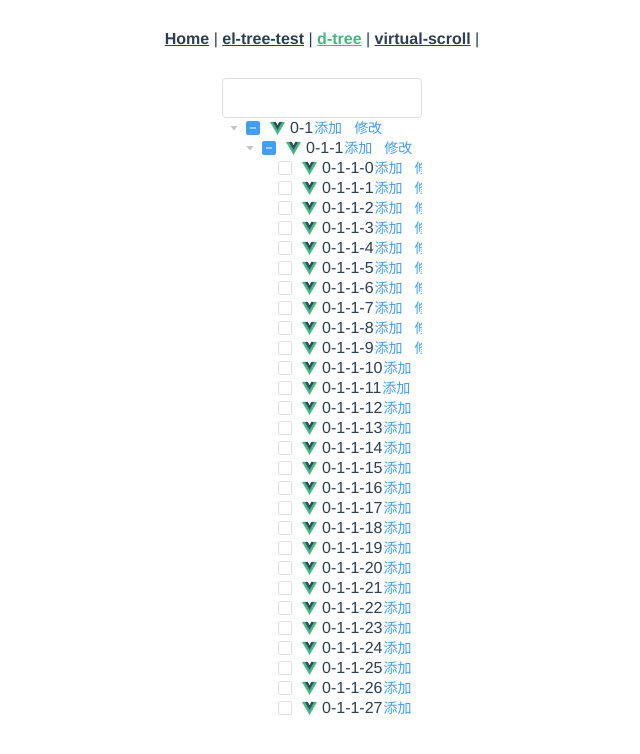
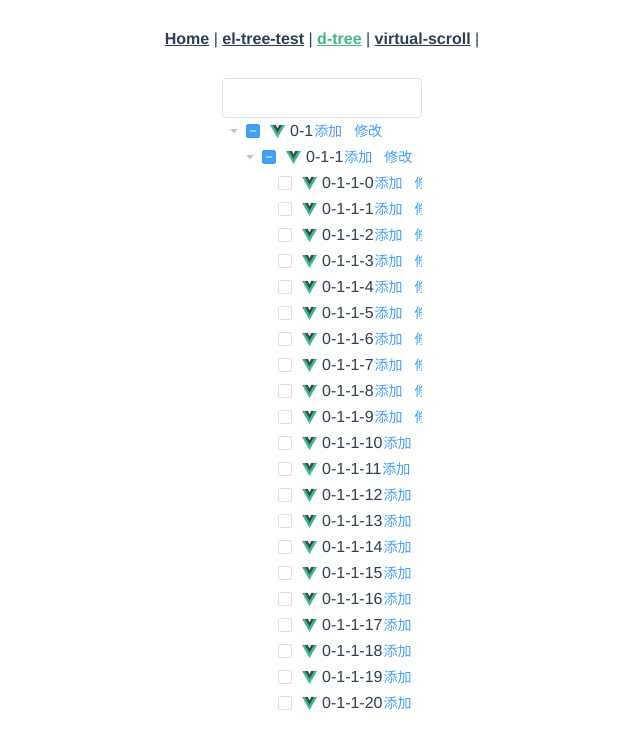
Before and after one commit to LP1996/vue-components, a Vue app: page /#/d-tree in a window 1280 px wide. Shown: the top 754 px of the page, without its empty margins (318-958 px from the left). Built offline with nearby package versions, Linux system fonts and the light colour scheme.

Commit message:
refactor: 重写虚拟滚动实现方式

```diff
--- a/src/views/tree/DTree/Index.vue
+++ b/src/views/tree/DTree/Index.vue
@@ -6,7 +6,6 @@
       ref="tree"
       :data="treeData"
       :height="600"
-      :node-height="20"
       :props="props"
       :load="handleLazyLoad"
       :filter-node-method="filterMethod"
--- a/src/views/tree/DTree/Tree.vue
+++ b/src/views/tree/DTree/Tree.vue
@@ -1,13 +1,6 @@
 <template>
   <div ref="wrapper" class="d-tree" :style="treeWrapperStyle" @scroll="onScroll">
-    <div ref="phantom" class="d-tree-phantom"></div>
-
-    <template v-if="!filteredNodes.length">
-      <slot name="empty">
-        <div class="d-tree-empty" :style="{ lineHeight: `${treeWrapperHeight}px` }">{{ emptyText || '暂无数据' }}</div>
-      </slot>
-    </template>
-
+    <div ref="phantom" class="d-tree-phantom">
       <!-- 没有节点时高度为0，所以不需要 v-else -->
       <div ref="nodesWrapper" class="d-tree-nodes">
         <div
@@ -62,10 +55,18 @@
         </div>
       </div>
     </div>
+
+    <template v-if="!filteredNodes.length">
+      <slot name="empty">
+        <div class="d-tree-empty" :style="{ lineHeight: `${treeWrapperHeight}px` }">{{ emptyText || '暂无数据' }}</div>
+      </slot>
+    </template>
+  </div>
 </template>
 
 <script>
-function throttle(fn, interval = 30, context) {
+// eslint-disable-next-line
+function throttle(fn, interval = 16, context) {
   let timer = null;
   let lastTime = 0;
   return function(...args) {
@@ -188,9 +189,9 @@ export default {
       treeWrapperHeight: 0,
       startIndex: 0,
       endIndex: 0,
-      visibleCount: 0,
       selectedNode: null,
-      isFiltering: false
+      isFiltering: false,
+      paddingNumber: 1
     }
   },
   computed: {
@@ -230,8 +231,6 @@ export default {
     this.filterFlattenedNodes();
 
     this.treeWrapperHeight = this.$refs.wrapper.clientHeight;
-    this.scrollTop = this.$refs.wrapper.scrollTop;
-    this.visibleCount = Math.ceil(this.treeWrapperHeight / this.nodeHeight);
     this.setDOMRelated();
     this.onScroll();
 
@@ -241,24 +240,18 @@ export default {
   },
   methods: {
     onScroll: throttle(function onScroll() {
-      const { $refs: { wrapper: { scrollTop: originScrollTop, scrollHeight } }, treeWrapperHeight } = this;
-      const scrollTop = alignScrollTop(originScrollTop, scrollHeight - treeWrapperHeight);
-      this.scrollTop = scrollTop;
-      this.$refs.nodesWrapper.style.transform = `translateY(${scrollTop}px)`;
-      this.changeIndex();
+      const { $refs: { wrapper: { scrollTop } }, filteredNodes: { length }, nodeHeight, treeWrapperHeight, paddingNumber } = this;
+
+      const shouldStartIndex = Math.floor(scrollTop / this.nodeHeight);
+      const realStartIndex = Math.max(0, shouldStartIndex - paddingNumber);
+      const shouldEndIndex = Math.ceil((scrollTop + treeWrapperHeight) / nodeHeight);
+      const realEndIndex = Math.min(length - 1, shouldEndIndex + 2 * paddingNumber);
+
+      this.startIndex =  realStartIndex;
+      this.endIndex = realEndIndex;
+
+      this.$refs.nodesWrapper.style.transform = `translateY(${realStartIndex * nodeHeight}px)`;
     }),
-
-    changeIndex() {
-      const { $refs: { wrapper: { scrollTop, scrollHeight } }, visibleCount, treeWrapperHeight } = this;
-
-      // TODO: 虚拟滚动重写
-      // 防止最后一个元素不停滚动问题
-      const isOverflow = scrollHeight > treeWrapperHeight && scrollTop >= (scrollHeight - treeWrapperHeight);
-      const startIndex = Math.floor(scrollTop / this.nodeHeight) + (isOverflow ? 1 : 0);
-      const endIndex = startIndex + visibleCount;
-      this.startIndex = startIndex;
-      this.endIndex = endIndex;
-    },
 
     setDOMRelated() {
       const { nodeHeight, filteredNodes } = this;
--- a/src/views/tree/DTree/treeData.js
+++ b/src/views/tree/DTree/treeData.js
@@ -36,7 +36,7 @@ while (stack.length) {
 
   const children = [];
 
-  for (let i = 0; i < 3000; i++) {
+  for (let i = 0; i < 300; i++) {
     children.push({ id: startId++, name: `${node.name}-${i}` });
   }
 
```
Lines whose indentation alone changed are shown as unchanged.
